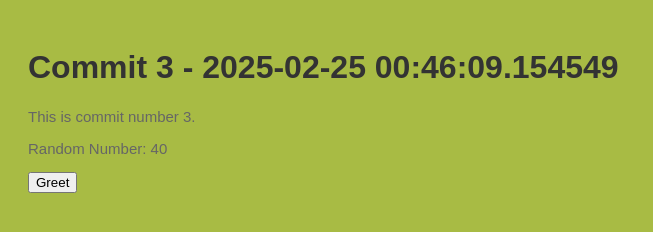
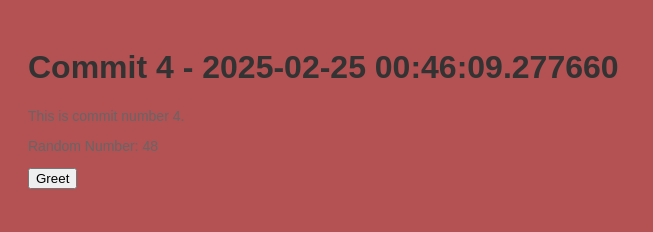
Before and after one commit to stiffs95/myrep-repo-20250225004602, a plain HTML site: page index.html in a window 1280 px wide. Shown: the whole page, without its empty margins (0-653 px from the left). Drawn offline with Linux system fonts and the light colour scheme.

Commit message:
📝 Commit 4 with HTML, CSS, and JS

```diff
--- a/index.html
+++ b/index.html
@@ -2,13 +2,13 @@
     <!DOCTYPE html>
     <html>
     <head>
-        <title>Commit 3 - 2025-02-25 00:46:09.154549</title>
+        <title>Commit 4 - 2025-02-25 00:46:09.277660</title>
         <link rel="stylesheet" href="style.css">
     </head>
     <body>
-        <h1>Commit 3 - 2025-02-25 00:46:09.154549</h1>
-        <p>This is commit number 3.</p>
-        <p>Random Number: 40</p>
+        <h1>Commit 4 - 2025-02-25 00:46:09.277660</h1>
+        <p>This is commit number 4.</p>
+        <p>Random Number: 48</p>
         <button onclick="greet()">Greet</button>
         <script src="script.js"></script>
     </body>
--- a/script.js
+++ b/script.js
@@ -2,4 +2,4 @@
     function greet() {
         alert('Hello from commit ' + commitNumber + '!');
     }
-    var commitNumber = 3;
+    var commitNumber = 4;
--- a/style.css
+++ b/style.css
@@ -1,7 +1,7 @@
 
     body {
         font-family: Arial, sans-serif;
-        background-color: #a8bb44;
+        background-color: #b45153;
         padding: 20px;
     }
     h1 {
@@ -9,5 +9,5 @@
     }
     p {
         color: #666;
-        font-size: 15px;
+        font-size: 14px;
     }
```
